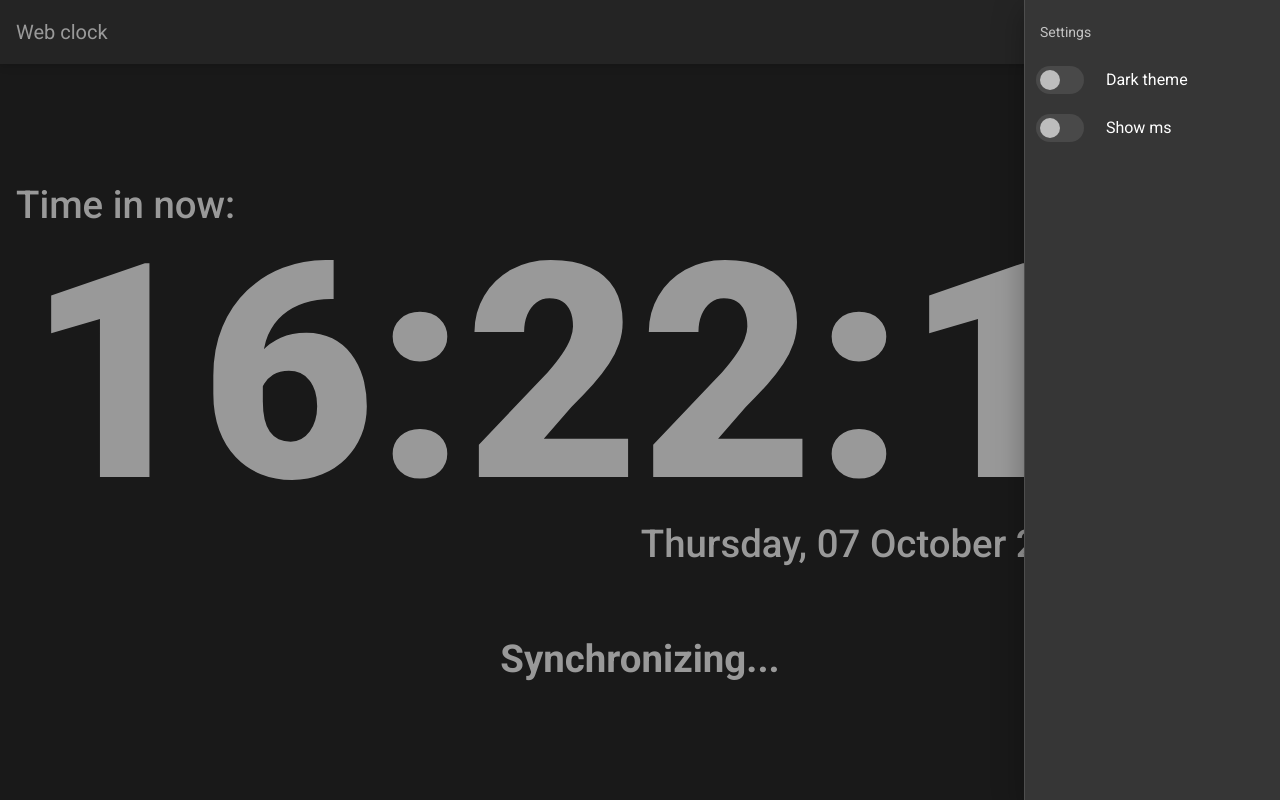
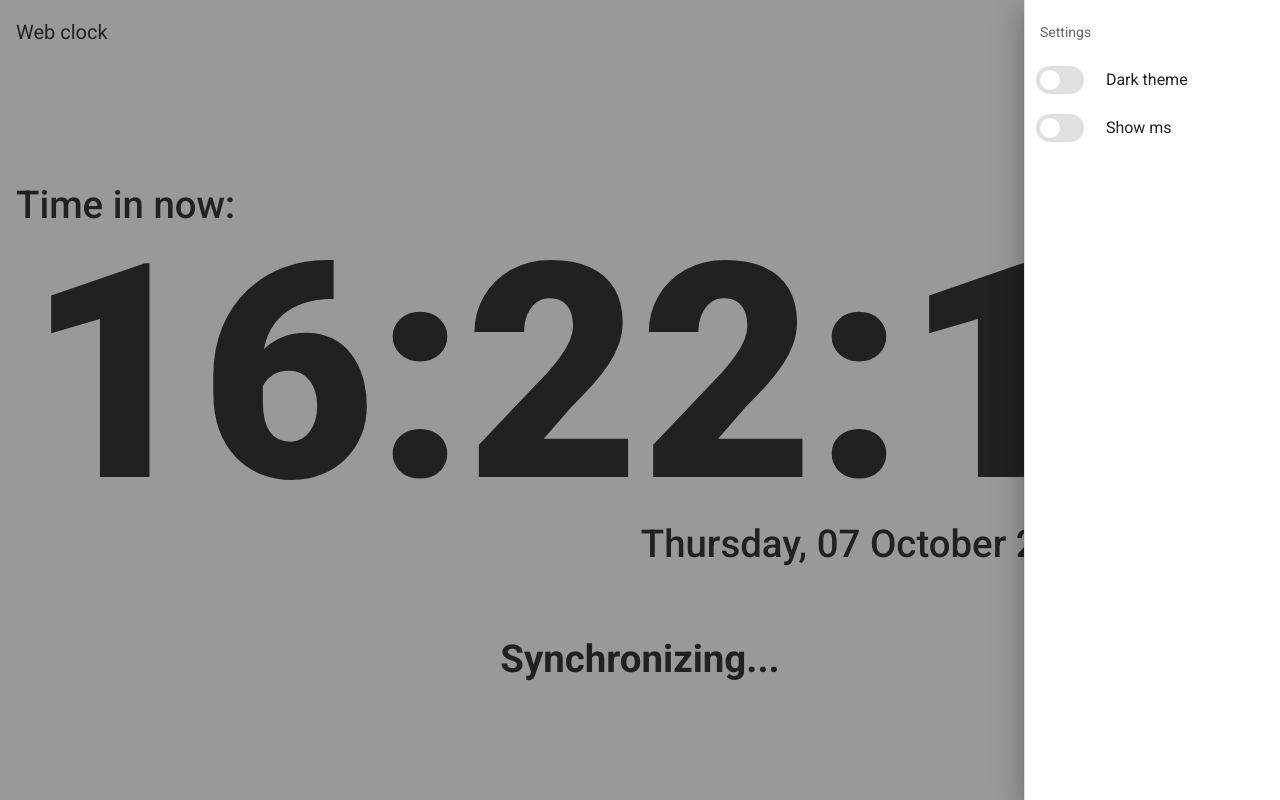
Before and after one commit to PavelGonzales/clock-ssr, a Nuxt app: page / in a window 1280 px wide. Both pictures are taken after a click on the button 1252 px from the left and 32 px from the top of the page. Built offline with nearby package versions, Linux system fonts and the light colour scheme; no server answers.

Commit message:
change theme

```diff
--- a/layouts/default.vue
+++ b/layouts/default.vue
@@ -1,9 +1,10 @@
 <template>
   <v-app dark>
     <v-app-bar
-      :clipped-left="clipped"
       fixed
       app
+      flat
+      color="transparent"
     >
       <v-toolbar-title>Web clock</v-toolbar-title>
       <v-spacer />
@@ -28,9 +29,10 @@
         <v-list-item>
           <v-list-item-action>
             <v-switch
-              v-model="darkThemeModel"
               inset
+              :input-value="darkThemeModel"
               :ripple="false"
+              @change="chagngeTheme"
             />
           </v-list-item-action>
           <v-list-item-title>Dark theme</v-list-item-title>
@@ -38,9 +40,10 @@
         <v-list-item>
           <v-list-item-action>
             <v-switch
-              v-model="withMillisecondsModel"
               inset
+              :input-value="withMillisecondsModel"
               :ripple="false"
+              @change="setWithMilliseconds"
             />
           </v-list-item-action>
           <v-list-item-title>Show ms</v-list-item-title>
@@ -51,14 +54,37 @@
 </template>
 
 <script>
+import { mapState, mapActions } from 'vuex';
+
 export default {
   data () {
     return {
-      darkThemeModel: false,
-      withMillisecondsModel: false,
       clipped: false,
       rightDrawer: false,
     }
-  }
+  },
+
+  computed: {
+    ...mapState({
+      darkThemeModel: state => state.settings.isDarkTheme,
+      withMillisecondsModel: state => state.settings.withMilliseconds,
+    }),
+  },
+
+  mounted() {
+    this.chagngeTheme(JSON.parse(localStorage.getItem('isDarkTheme') || 'false'));
+    this.setWithMilliseconds(JSON.parse(localStorage.getItem('withMilliseconds') || 'false'));
+  },
+
+  methods: {
+    ...mapActions([
+      'setIsDarkTheme',
+      'setWithMilliseconds',
+    ]),
+    chagngeTheme(value) {
+      this.$vuetify.theme.isDark = value;
+      this.setIsDarkTheme(value);
+    },
+  },
 }
 </script>
--- a/pages/index.vue
+++ b/pages/index.vue
@@ -46,7 +46,7 @@ export default {
   },
   computed: {
     ...mapState({
-      withMilliseconds: (state) => state.settings.withMilliseconds,
+      withMilliseconds: state => state.settings.withMilliseconds,
     }),
     formattedDate() {
       return dayjs().format('dddd, DD MMMM YYYY')
```
